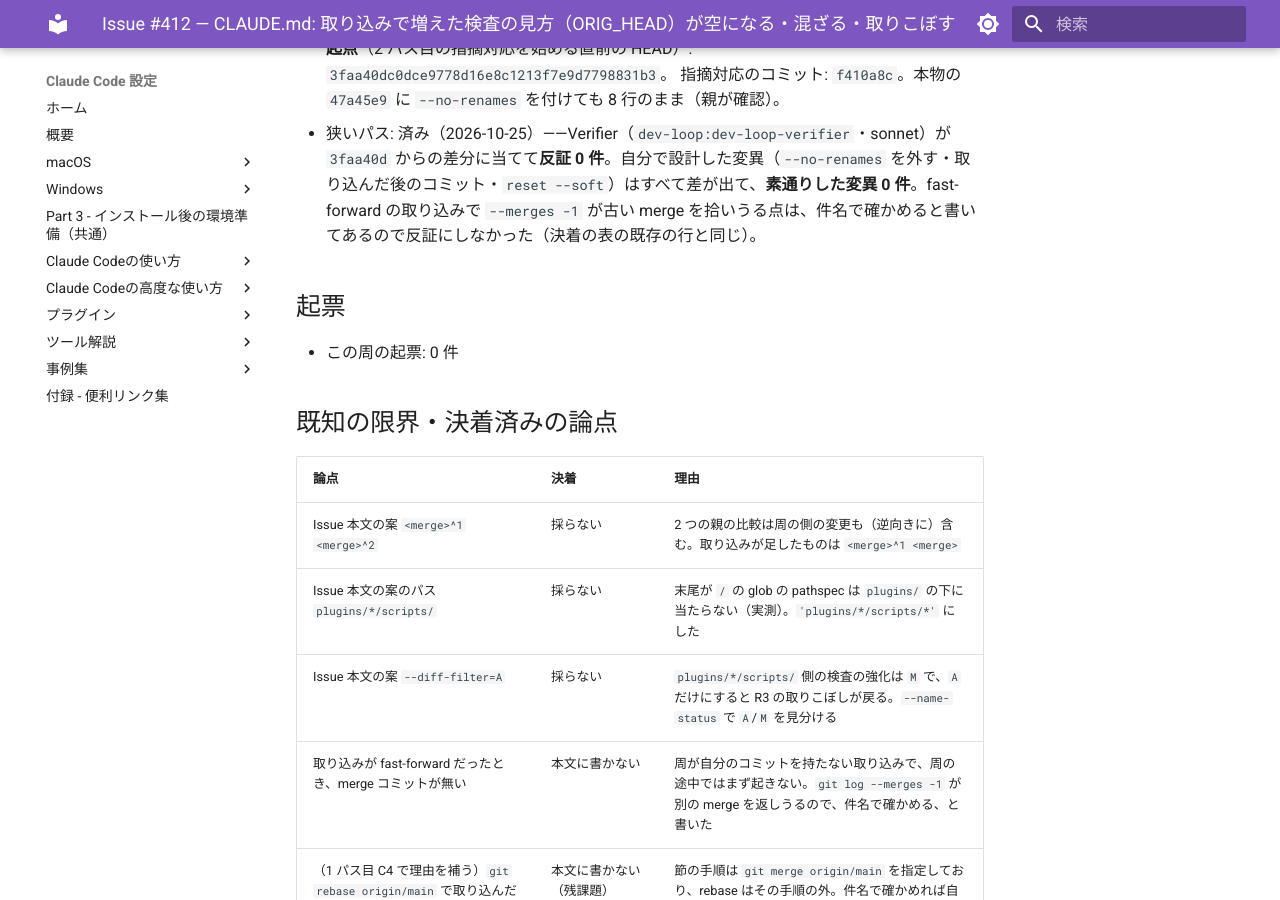
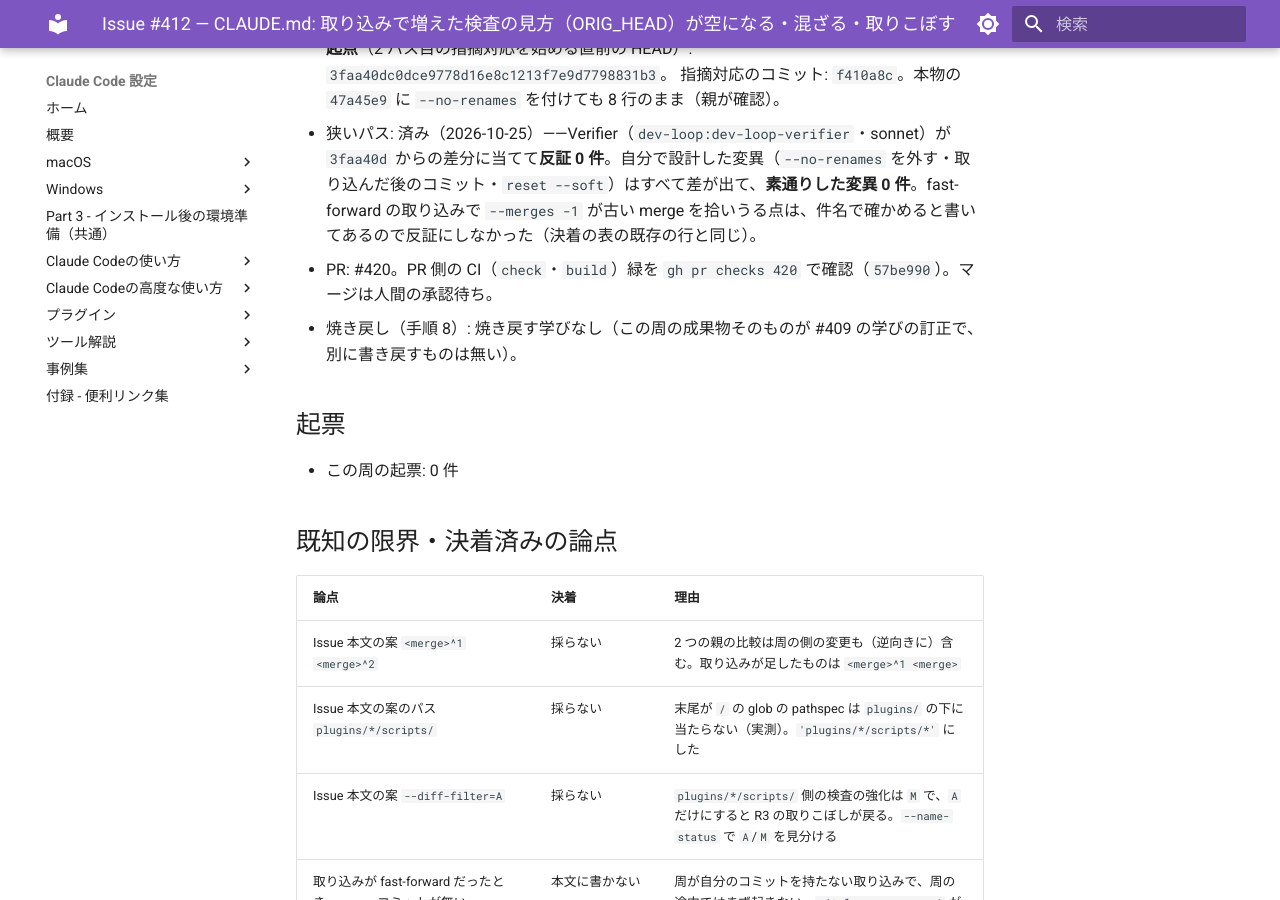
Before and after one commit to hdknr/claude-code-setup, an MkDocs documentation site: the page built from docs/plans/issue-412.md, in a window 1280 px wide and 900 px high, scrolled down 3708 px. Built offline with MkDocs 1.6.1 and Material for MkDocs 9.7.7, drawn with Linux system fonts in a browser that asks for light colours.

Commit message:
docs(plans): #412 の PR と手順 8
Co-Authored-By: Claude Opus 5.5 <noreply@anthropic.com>

```diff
--- a/docs/plans/issue-412.md
+++ b/docs/plans/issue-412.md
@@ -83,6 +83,9 @@ Issue 本文の「案」は検査対象であって要件ではない（とく
   指摘対応のコミット: `f410a8c`。本物の `47a45e9` に `--no-renames` を付けても 8 行のまま（親が確認）。
 - 狭いパス: 済み（2026-10-25）——Verifier（`dev-loop:dev-loop-verifier`・sonnet）が `3faa40d` からの差分に当てて**反証 0 件**。自分で設計した変異（`--no-renames` を外す・取り込んだ後のコミット・`reset --soft`）はすべて差が出て、**素通りした変異 0 件**。fast-forward の取り込みで `--merges -1` が古い merge を拾いうる点は、件名で確かめると書いてあるので反証にしなかった（決着の表の既存の行と同じ）。
 
+- PR: #420。PR 側の CI（`check`・`build`）緑を `gh pr checks 420` で確認（`57be990`）。マージは人間の承認待ち。
+- 焼き戻し（手順 8）: 焼き戻す学びなし（この周の成果物そのものが #409 の学びの訂正で、別に書き戻すものは無い）。
+
 ## 起票
 
 - この周の起票: 0 件
```
